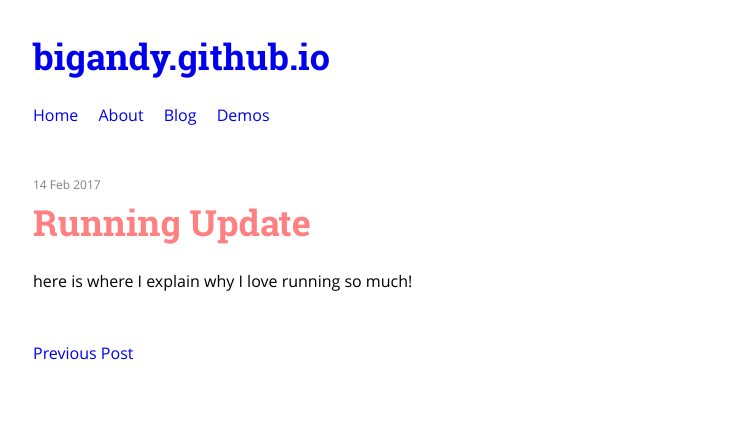
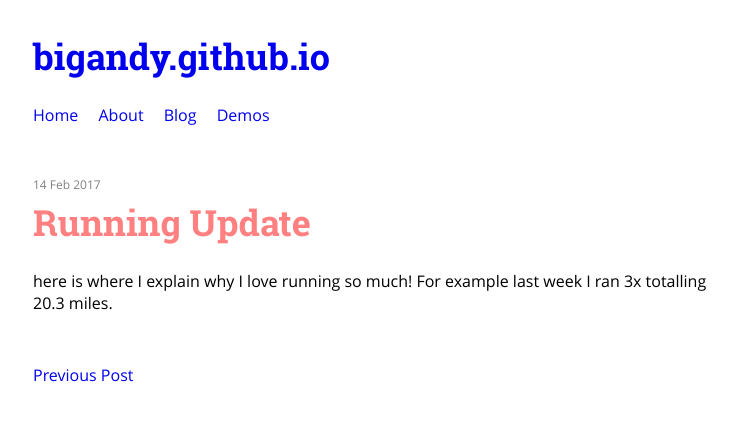
Before and after one commit to bigandy/bigandy.github.io, a Jekyll site: the page built from _posts/2017-02-14-running-update.md, in a window 1280 px wide. Shown: the top 421 px of the page, without its empty margins (107-844 px from the left). Built offline with Jekyll 4.4.1, drawn with Linux system fonts in a browser that asks for light colours.

Commit message:
more copy.

```diff
--- a/_posts/2017-02-14-running-update.md
+++ b/_posts/2017-02-14-running-update.md
@@ -6,3 +6,4 @@ title: Running Update
 summary: I love running
 ---
 here is where I explain why I love running so much!
+For example last week I ran 3x totalling 20.3 miles.
```
